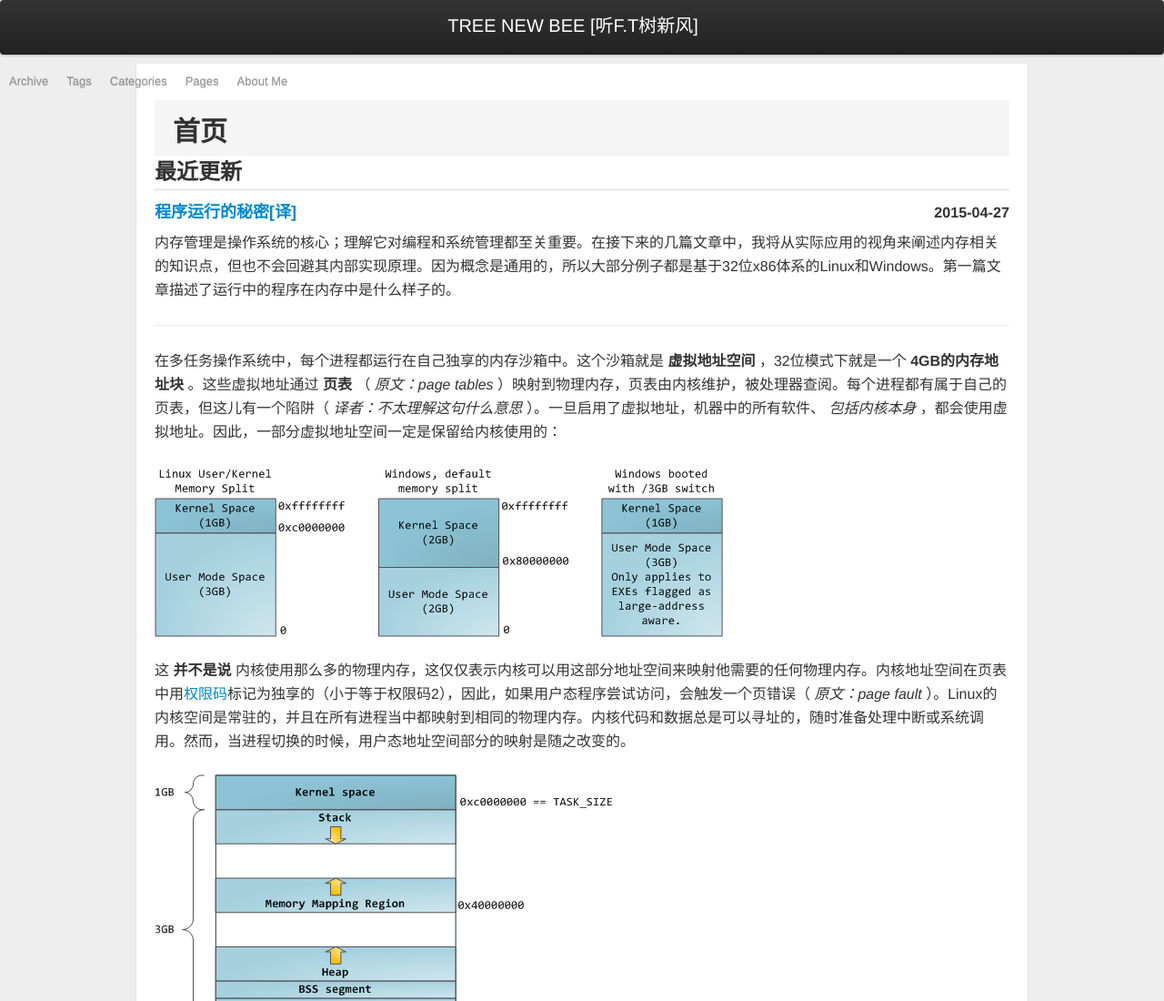
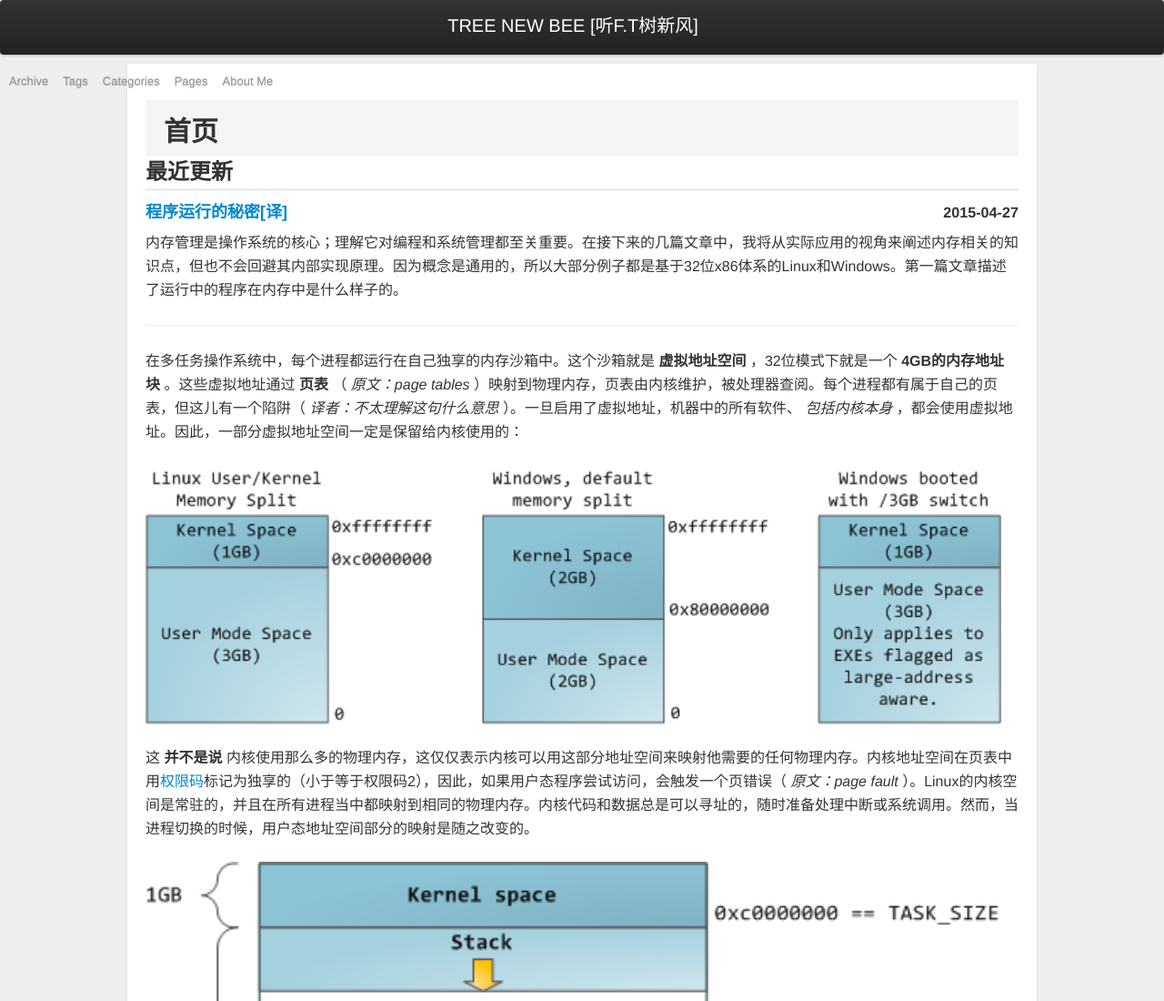
Before and after one commit to 0x5446/myblog, a plain HTML site: page compiled/index.html in a window 1280 px wide. Shown: the top 1100 px of the page at 91% size. Drawn offline with Linux system fonts and the light colour scheme; a script that the page names is missing.

Commit message:
update style.css by cj

```diff
--- a/compiled/assets/twitter/stylesheets/style.css
+++ b/compiled/assets/twitter/stylesheets/style.css
@@ -145,4 +145,20 @@ p {
 				line-height: 20px !important;
 				height: 20px !important;
 			}
+			.container, .navbar-fixed-top .container, .navbar-fixed-bottom .container {
+				max-width: 960px;
+				width:auto;
+			}
+
+			.content [class*="span"] {
+				float: none;
+				width: auto;
+			}
+
+			.content img {
+				width: 98%;
+			}
+		    .navbar .nav>li>a{
+		    	padding-right : 6px;
+		    }
 		}
--- a/compiled/rss.xml
+++ b/compiled/rss.xml
@@ -2,7 +2,7 @@
 <rss version="2.0">  <channel>
     <title>TREE NEW BEE [听F.T树新风]</title>
     <link>http://treenewbee.info</link>
-    <pubDate>12 May 15 18:28 CST</pubDate>
+    <pubDate>13 May 15 15:07 CST</pubDate>
     <item>
       <title>程序运行的秘密[译]</title>
       <link>http://treenewbee.info/cs/%E7%A8%8B%E5%BA%8F%E8%BF%90%E8%A1%8C%E7%9A%84%E7%A7%98%E5%AF%86%5B%E8%AF%91%5D/</link>
--- a/themes/twitter/stylesheets/style.css
+++ b/themes/twitter/stylesheets/style.css
@@ -145,4 +145,20 @@ p {
 				line-height: 20px !important;
 				height: 20px !important;
 			}
+			.container, .navbar-fixed-top .container, .navbar-fixed-bottom .container {
+				max-width: 960px;
+				width:auto;
+			}
+
+			.content [class*="span"] {
+				float: none;
+				width: auto;
+			}
+
+			.content img {
+				width: 98%;
+			}
+		    .navbar .nav>li>a{
+		    	padding-right : 6px;
+		    }
 		}
```
Also changed, not shown: compiled/pages/index.html (+14 -14 lines).
